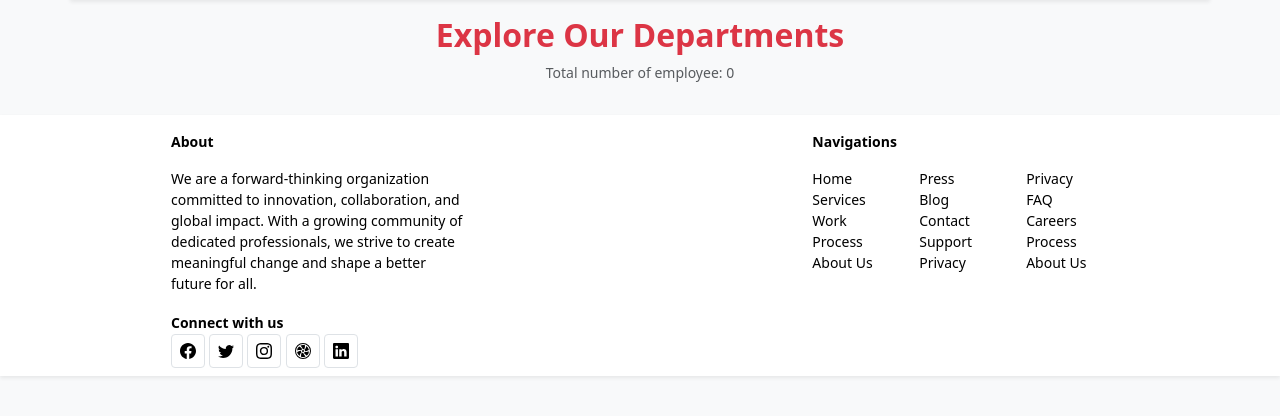
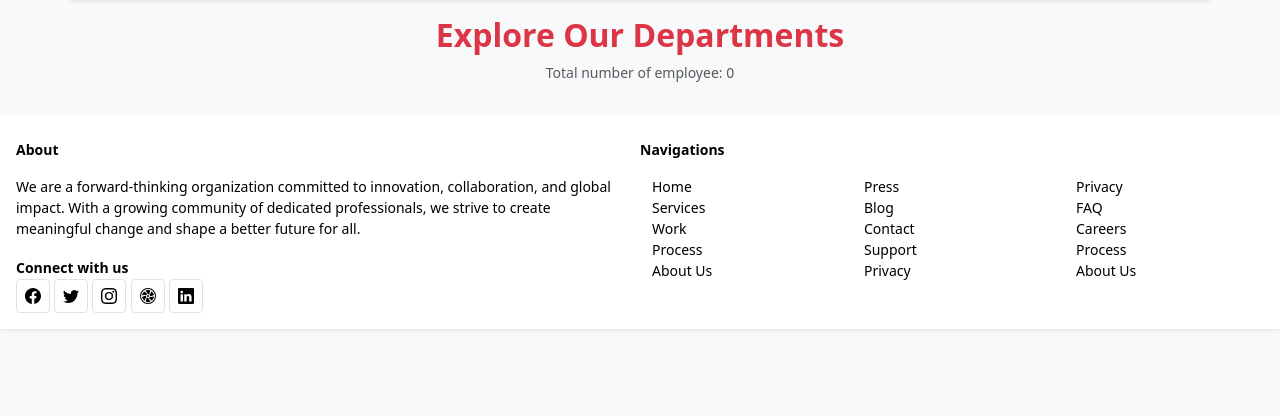
Before and after one commit to BlackS717/TP-22-Real-Data, a PHP site: page /pages/index.php in a window 1280 px wide. Shown: the part 56-472 px from the top of the page. Run offline with PHP 8.4, Linux system fonts and the light colour scheme; data that the repository does not hold is empty.

Commit message:
footer layout

```diff
--- a/inc/footer.php
+++ b/inc/footer.php
@@ -1,7 +1,7 @@
 <div class="row">
-    <div class="col-lg-9 mx-auto">
-        <div class="row d-flex justify-content-between p-2">
-            <div class="col-lg-4 d-none d-lg-block">
+    <div class="col-12 mx-auto">
+        <div class="row p-3">
+            <div class="col-sm-6">
                 <p class="fw-bold figure-caption text-black">About</p>
                 <p class="figure-caption text-black">
                     We are a forward-thinking organization committed to innovation, collaboration, and global impact. With a growing community of dedicated professionals, we strive to create meaningful change and shape a better future for all.
@@ -15,24 +15,26 @@
                 <img src="../assets/images/fan.svg" alt="" class="img-fluid border rounded-1 p-2">
                 <img src="../assets/images/linkedin.svg" alt="" class="img-fluid border rounded-1 p-2">
             </div>
-            <div class="col-lg-4">
-                <p class="fw-bold figure-caption text-black">Navigations</p>
-                <div class="row d-flex justify-content-between">
-                    <div class="d-flex flex-column justify-content-between col-lg-4 col-5">
+            <div class="col-sm-6">
+                <p class="fw-bold figure-caption text-black row">Navigations</p>
+                <div class="row">
+                    <div class="d-flex flex-column col-4">
                         <div class="figure-caption text-black">Home</div>
                         <div class="figure-caption text-black">Services</div>
                         <div class="figure-caption text-black">Work</div>
                         <div class="figure-caption text-black">Process</div>
                         <div class="figure-caption text-black">About Us</div>
                     </div>
-                    <div class="d-flex flex-column justify-content-between col-lg-4 col-5">
+
+                    <div class="d-flex flex-column col-4">
                         <div class="figure-caption text-black">Press</div>
                         <div class="figure-caption text-black">Blog</div>
                         <div class="figure-caption text-black">Contact</div>
                         <div class="figure-caption text-black">Support</div>
                         <div class="figure-caption text-black">Privacy</div>
                     </div>
-                    <div class="d-flex flex-column justify-content-between col-lg-4 col-5">
+
+                    <div class="d-flex flex-column col-4">
                         <div class="figure-caption text-black">Privacy</div>
                         <div class="figure-caption text-black">FAQ</div>
                         <div class="figure-caption text-black">Careers</div>
--- a/inc/header.php
+++ b/inc/header.php
@@ -1,12 +1,12 @@
 <nav class="navbar navbar-expand-lg bg-white">
-    <section class="container-fluid">
+    <div class="container-fluid">
         <a class="navbar-brand" href="#"><img src="../assets/images/house-fill.svg" style="width: 25px;" alt=""></a>
         <button class="navbar-toggler" type="button" data-bs-toggle="collapse" data-bs-target="#navbarSupportedContent" aria-controls="navbarSupportedContent" aria-expanded="false" aria-label="Toggle navigation">
             <span class="navbar-toggler-icon"></span>
         </button>
-        <section class="collapse navbar-collapse" id="navbarSupportedContent">
-            <ul class="navbar-nav me-auto mb-2 mb-lg-0">
-                <li class="nav-item ">
+        <div class="collapse navbar-collapse" id="navbarSupportedContent">
+            <ul class="navbar-nav">
+                <li class="nav-item">
                     <a class="nav-link" href="../pages/index.php" aria-expanded="true">Home</a>
                 </li>
                 <li class="nav-item">
@@ -16,6 +16,6 @@
                     <a class="nav-link" href="../pages/recherche.php">Search</a>
                 </li>
             </ul>
-        </section>
-    </section>
+        </div>
+    </div>
 </nav>
```
